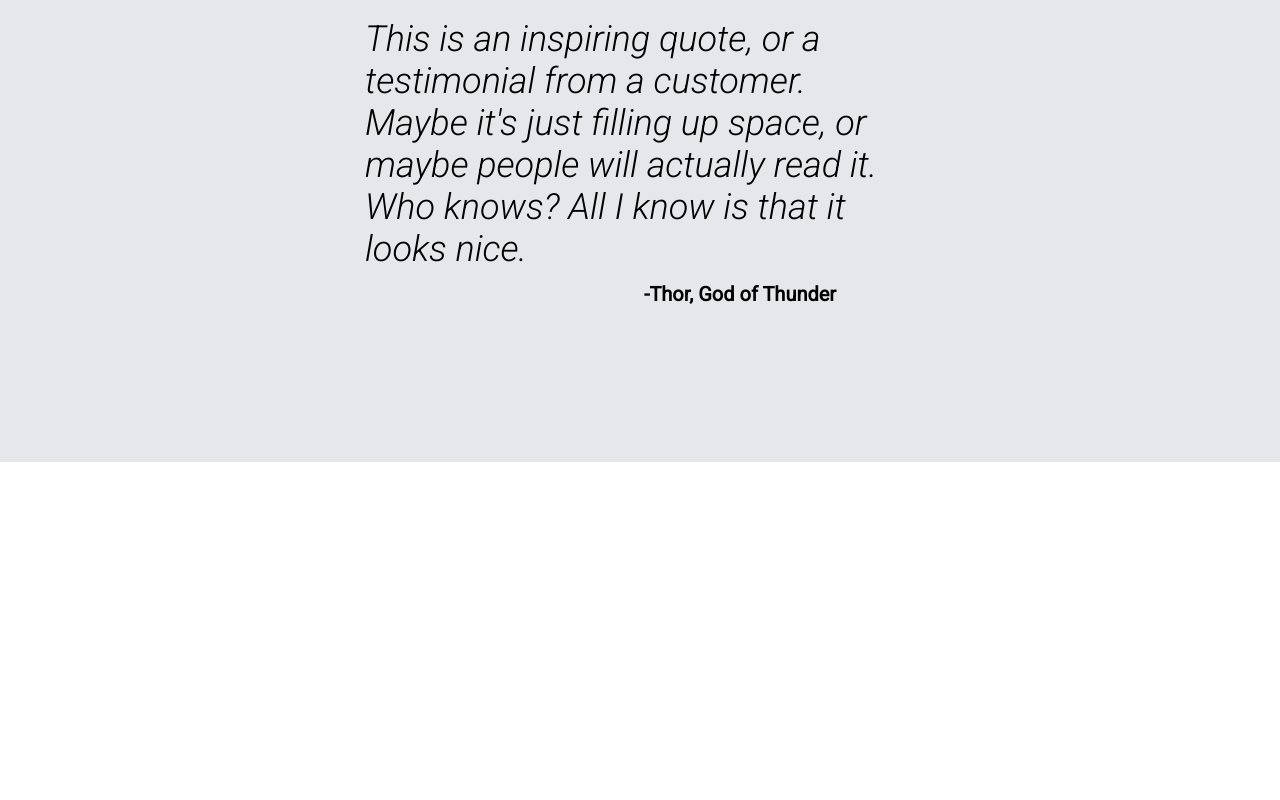
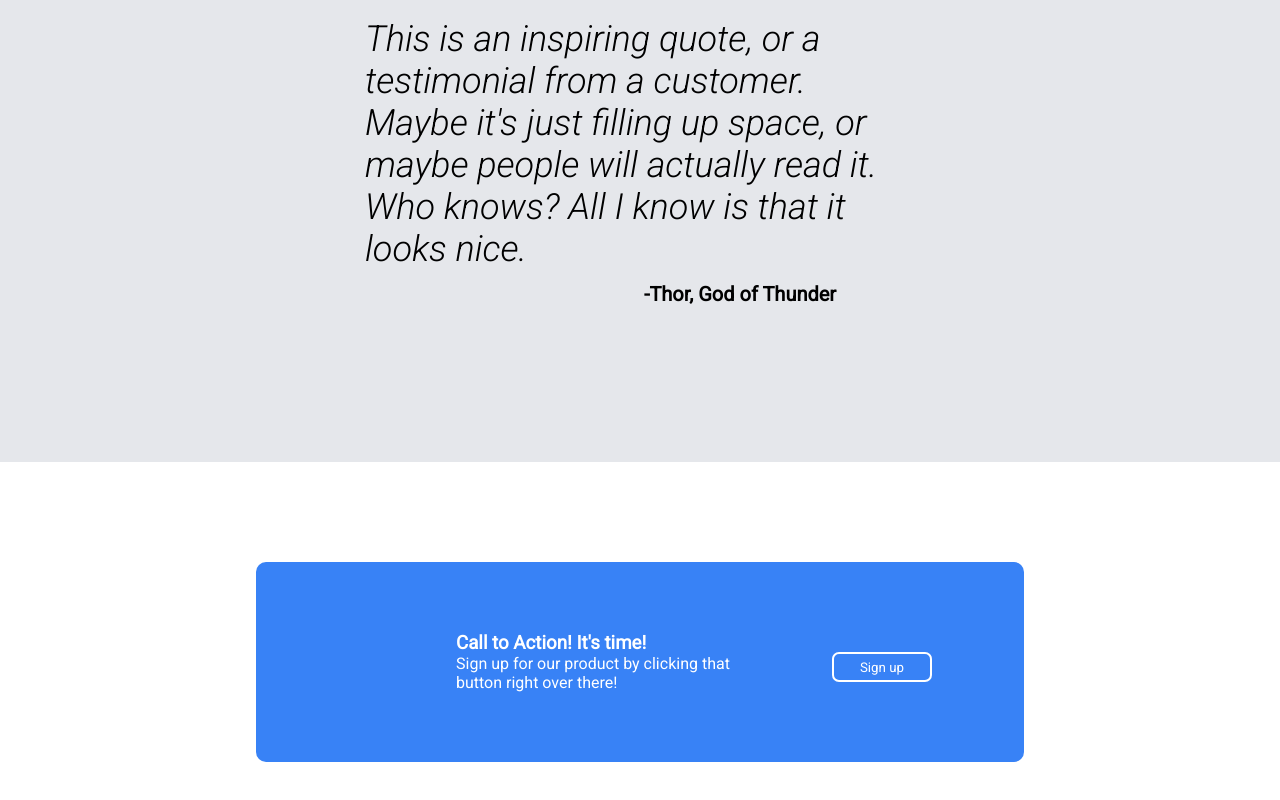
Before and after one commit to Daniel-Jacobson-1819/landing-page-project, a plain HTML site: page index.html in a window 1280 px wide. Shown: the part 1123-1923 px from the top of the page. Before the commit the page ends 1585 px from the top, so only its background shows below. Drawn offline with Linux system fonts and the light colour scheme.

Commit message:
create section four and style it

```diff
--- a/index.html
+++ b/index.html
@@ -75,7 +75,19 @@
       </div>
     </section>
     <section class="section-four">
-      <div class="flex-container-sec4"></div>
+      <div id="flex-container-sec4">
+        <div class="signup-block">
+          <div class="cta-text">
+            <h3>Call to Action! It's time!</h3>
+            <p>
+              Sign up for our product by clicking that button right over there!
+            </p>
+          </div>
+          <div class="cta-button">
+            <button>Sign up</button>
+          </div>
+        </div>
+      </div>
     </section>
   </body>
 </html>
--- a/styles.css
+++ b/styles.css
@@ -146,3 +146,41 @@ button{
     font-weight: 600;
     font-style: normal;
 }
+/*-----------------Section four-----------------*/
+#flex-container-sec4{
+    width: 100%;
+    height: 400px;
+    display: flex;
+    justify-content: center;
+    align-items: center;
+}
+.signup-block{
+    width: 60%;
+    height: 200px;
+    background-color: #3882F6;
+    display: flex;
+    border-radius: 10px;
+}
+.cta-text{
+    width: 50%;
+    display: flex;
+    flex-direction: column;
+    justify-content: center;
+    align-items: start;
+    margin-left: 200px;
+    color: white;
+}
+.cta-button{
+    width: 50%;
+    display: flex;
+    flex-direction: column;
+    justify-content: center;
+    align-items: center;
+    color: white;
+}
+.cta-button button{
+    border: 2px solid #fff;
+}
+.cta-button button:hover{
+    cursor: pointer;
+}
```
